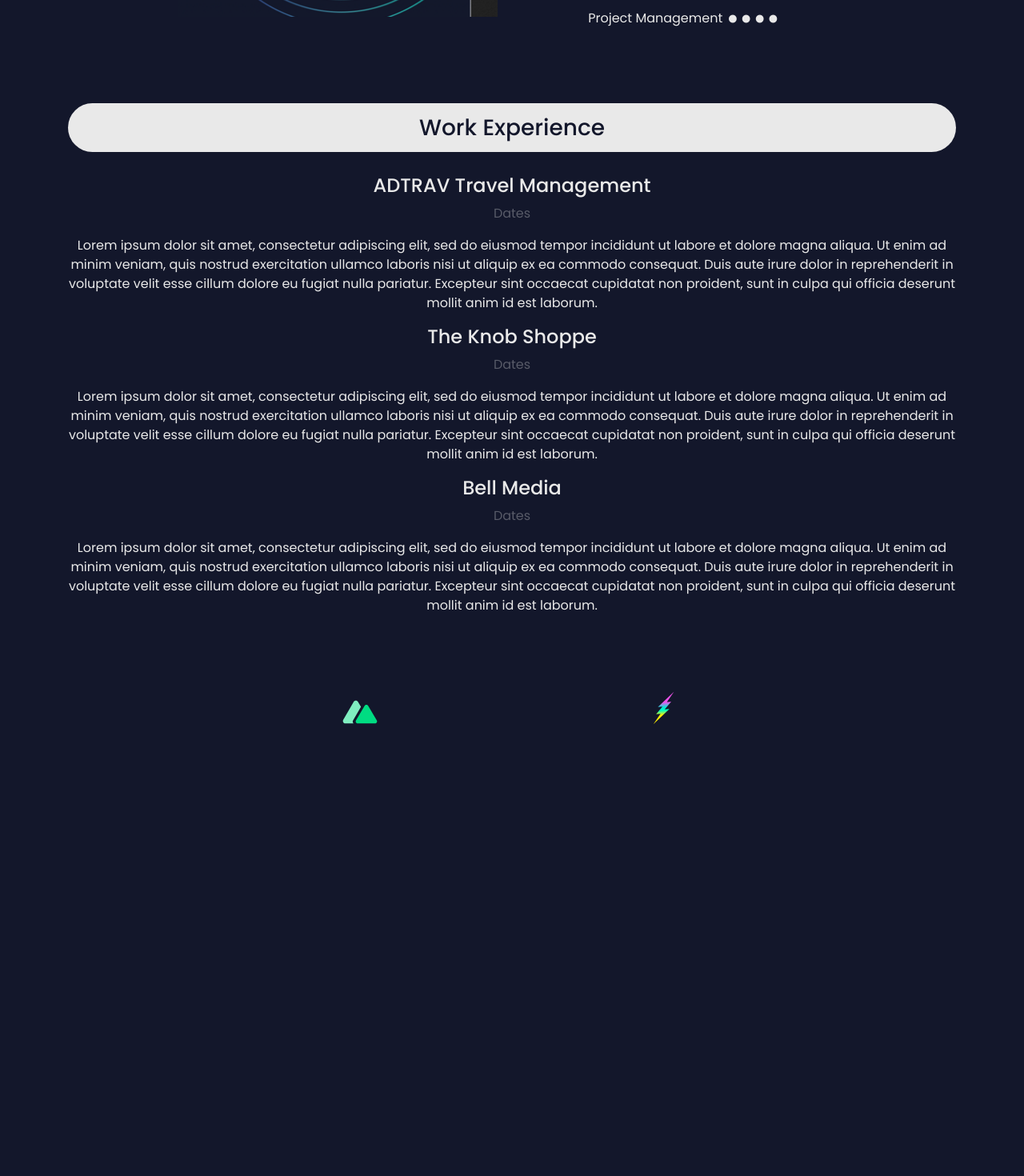
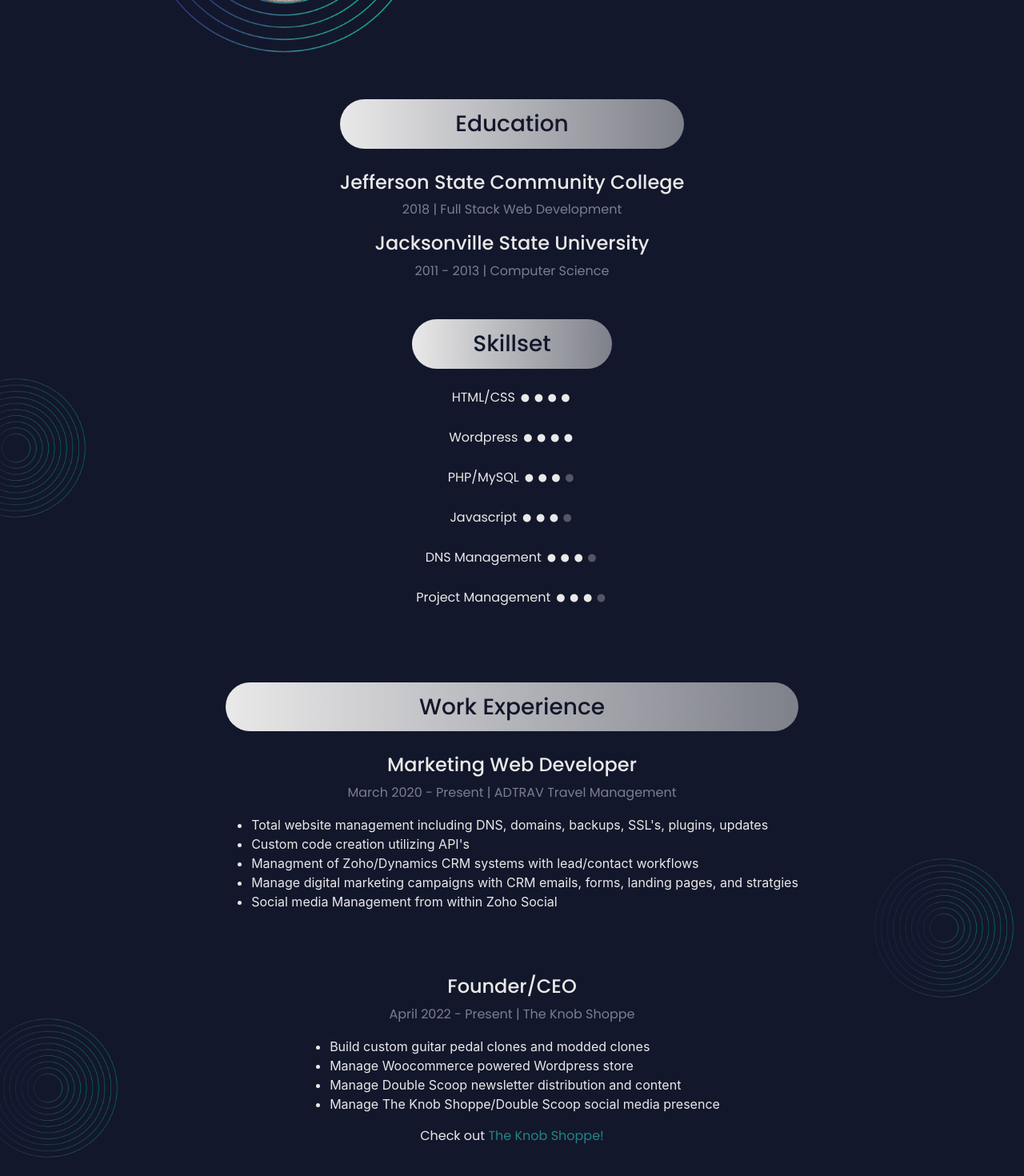
Before and after one commit to xcob/jacobsmith2023, a Nuxt app: page / in a window 1280 px wide. Shown: the part 340-1810 px from the top of the page at 80% size. Before the commit the page ends 1255 px from the top, so only its background shows below. Built offline with nearby package versions, Linux system fonts and the light colour scheme; some icons are missing.

Commit message:
work history, education, skills edits

```diff
--- a/components/attributes.vue
+++ b/components/attributes.vue
@@ -1,24 +1,36 @@
 <template>
-    <div id="attributesSection">
-        <!-- <span class="dotLoad">HTML <div></div><div></div><div></div><div></div>
-        </span> -->
-        <p class="dotLoad">HTML/CSS <span>.</span><span>.</span><span>.</span><span>.</span></p>
-        <p class="dotLoad">Wordpress <span>.</span><span>.</span><span>.</span><span>.</span></p>
-        <p class="dotLoad">PHP/MySQL <span>.</span><span>.</span><span>.</span><span>.</span></p>
-        <p class="dotLoad">Javascript <span>.</span><span>.</span><span>.</span><span>.</span></p>
-        <p class="dotLoad">DNS Management <span>.</span><span>.</span><span>.</span><span>.</span></p>
-        <p class="dotLoad">Project Management <span>.</span><span>.</span><span>.</span><span>.</span></p>
+    <div>
+          <b-container align-h="center" id="attributesSection">
+            <b-row align-h="center">
+                <b-col md="auto">
+            <h3 class="workExp">Skillset</h3>
+            <!-- <span class="dotLoad">HTML <div></div><div></div><div></div><div></div>
+            </span> -->
+            <p class="dotLoad">HTML/CSS <span>.</span><span>.</span><span>.</span><span>.</span></p>
+            <p class="dotLoad">Wordpress <span>.</span><span>.</span><span>.</span><span>.</span></p>
+            <p class="dotLoad lastDot">PHP/MySQL <span>.</span><span>.</span><span>.</span><span>.</span></p>
+            <p class="dotLoad lastDot">Javascript <span>.</span><span>.</span><span>.</span><span>.</span></p>
+            <p class="dotLoad lastDot">DNS Management <span>.</span><span>.</span><span>.</span><span>.</span></p>
+            <p class="dotLoad lastDot">Project Management <span>.</span><span>.</span><span>.</span><span>.</span></p>
+                </b-col>
+            </b-row>
+        </b-container>
     </div>
 </template>
 
 <style>
+
+.workExp{
+    text-align: center;
+}
 #attributesSection{
     text-align: center;
+    padding: 2em;
 }
 
 #attributesSection p{
     margin: 5px;
-    margin-top: -85px;
+    margin-top: -75px;
 }
 
 #attributesSection p:nth-child(1){
@@ -38,20 +50,22 @@
     }
 }
 
+@keyframes lastload {
+    0% {
+      opacity: .1;
+    }
+    50% {
+      opacity: .2;
+    }
+    100% {
+      opacity: .3;
+    }
+}
+
 .dotLoad span {
-  font-size: 80px;
+    font-size: 80px;
     animation-name: load;
     animation-duration: 1.8s;
-    animation-fill-mode: both;
-}
-.dotLoad div {
-    content: '*';
-    width: 20px;
-    height: 20px;
-    border-radius: 50%;
-    background-color: #e9e9e9;
-    animation-name: load;
-    animation-duration: 1.4s;
     animation-fill-mode: both;
 }
 
@@ -67,6 +81,12 @@
     animation-delay: .6s;
 }
 
+.lastDot span:nth-child(4) {
+    animation-name: lastload;
+    animation-duration: 1.8s;
+    animation-fill-mode: both;
+}
+
 /* .dotLoad:nth-child(4) span:nth-child(3){
     opacity: 0;
 } */
--- /dev/null
+++ b/components/edu-skills.vue
@@ -0,0 +1,8 @@
+<template>
+    <div>
+        <b-container align-h="center">
+            <b-row align-h="center"><Education/></b-row>
+            <b-row align-h="center"><Attributes/></b-row>
+        </b-container>
+    </div>
+</template>
--- /dev/null
+++ b/components/education.vue
@@ -0,0 +1,15 @@
+<template>
+    <div>
+        <b-container align-h="center">
+        <b-row align-h="center">
+            <b-col md="auto">
+                <h3 class="workExp">Education</h3>
+                <h4 class="workTitle">Jefferson State Community College</h4>
+                <p class="workDate">2018 | Full Stack Web Development</p>
+                <h4 class="workTitle">Jacksonville State University</h4>
+                <p class="workDate">2011 - 2013 | Computer Science</p>
+            </b-col>
+        </b-row>
+        </b-container>
+    </div>
+</template>
--- a/components/header.vue
+++ b/components/header.vue
@@ -2,13 +2,16 @@
   <div id="header-info">
     <b-container align-h="center">
       <b-row align-h="center">
-        <b-col md="auto"><b-img src="/roughheadshot.png" width="400px" alt="Fleek Logo Mark"></b-img></b-col>
-        <b-col md="auto" align-self="center">
+        <b-col><b-img src="/circles-and-headshot-web.png" width="400px" alt="Fleek Logo Mark"></b-img></b-col>
+        <b-col align-self="center">
           <h1>Jacob Smith</h1>
-          <h4>Web Developer & Digital Marketer</h4>
+          <h4>Software Engineer & Digital Marketer</h4>
+          <p>Developer at heart with a digital marketing mindset who is motivated by measurable results.
+            Active team-member and contributor when collaborating with distributed work-groups.
+            Experience in creating real world solutions for critical client issues and needs.
+          </p>
            <!-- <b-icon icon="bar-chart-fill"></b-icon>
            <b-icon-arrow-up></b-icon-arrow-up> -->
-           <Attributes />
         </b-col>
       </b-row>
     </b-container>
--- a/components/powerfooter.vue
+++ b/components/powerfooter.vue
@@ -2,13 +2,17 @@
     <div>
         <b-container id="powerfooter">
             <b-row align-h="center">
-                <b-col cols="4">
+                <b-col cols="12">
+                    <p>Powered By:</p>
                 <span></span> <svg width="50" height="50" viewBox="0 0 70 70" fill="none" xmlns="http://www.w3.org/2000/svg" alt="Nuxt"><path d="M31.4918 17.1505C29.8172 14.2712 25.6308 14.2712 23.9562 17.1505L5.70589 48.5305C4.03131 51.4099 6.12453 55.009 9.4737 55.009H23.7209C22.2898 53.7583 21.7598 51.5946 22.8428 49.7382L36.6648 26.0451L31.4918 17.1505Z" fill="#80EEC0"></path><path d="M43.0556 24.0338C44.4415 21.678 47.9061 21.678 49.292 24.0338L64.3957 49.7083C65.7816 52.0641 64.0493 55.0089 61.2775 55.0089H31.0701C28.2984 55.0089 26.566 52.0641 27.9519 49.7083L43.0556 24.0338Z" fill="#00DC82"></path></svg>
-                </b-col>
-                <b-col cols="4"><b-img src="/fleek-icon.png" fluid width="40%" alt="Fleek Logo Mark"></b-img></b-col>
+                <b-img src="/fleek-icon.png" fluid width="40%" alt="Fleek Logo Mark"></b-img></b-col>
             </b-row>
         </b-container>
+        <b-img src="/circles.png" id="circles-footer" fluid width="200%" alt="Circles"></b-img>
+        <b-img src="/circles.png" id="circles-footer2" fluid width="200%" alt="Circles"></b-img>
+        <b-img src="/circles.png" id="circles-footer3" fluid width="200%" alt="Circles"></b-img>
     </div>
+
 </template>
 
 <script>
@@ -26,4 +30,31 @@
     padding-top: 3em;
     text-align: center;
 }
+
+#circles-footer{
+  position: absolute;
+  z-index: -1;
+  left: -80px;
+  bottom: -200px;
+  opacity: .5;
+}
+
+#circles-footer2{
+  position: absolute;
+  z-index: -1;
+  left: -40px;
+  bottom: -1000px;
+  opacity: .5;
+}
+
+#circles-footer3{
+  position: absolute;
+  z-index: -1;
+  right: 0px;
+  bottom: -800px;
+  opacity: .5;
+  overflow-x: hidden;
+}
+
+
 </style>
--- a/components/workhistory.vue
+++ b/components/workhistory.vue
@@ -1,27 +1,43 @@
 <template>
-    <div id="work-info">
+    <div>
     <b-container align-h="center">
-      <b-row align-h="center">
+      <b-row align-h="center" class="workRow">
         <b-col md="auto">
-            <h3>Work Experience</h3>
-            <h4>ADTRAV Travel Management</h4>
-            <p class="workdate">Dates</p>
-            <p>Lorem ipsum dolor sit amet, consectetur adipiscing elit, sed do eiusmod tempor incididunt ut labore et dolore magna aliqua. Ut enim ad minim veniam, quis nostrud exercitation ullamco laboris nisi ut aliquip ex ea commodo consequat. Duis aute irure dolor in reprehenderit in voluptate velit esse cillum dolore eu fugiat nulla pariatur. Excepteur sint occaecat cupidatat non proident, sunt in culpa qui officia deserunt mollit anim id est laborum.</p>
-        </b-col>
+            <h3 class="workExp">Work Experience</h3>
+            <h4 class="workTitle">Marketing Web Developer</h4>
+            <p class="workDate">March 2020 - Present | ADTRAV Travel Management</p>
+            <ul>
+                <li>Total website management including DNS, domains, backups, SSL's, plugins, updates</li>
+                <li>Custom code creation utilizing API's</li>
+                <li>Managment of Zoho/Dynamics CRM systems with lead/contact workflows</li>
+                <li>Manage digital marketing campaigns with CRM emails, forms, landing pages, and stratgies</li>
+                <li>Social media Management from within Zoho Social</li>
+            </ul>
+            </b-col>
       </b-row>
-      <b-row align-h="center">
+      <b-row align-h="center" class="workRow">
         <b-col md="auto">
-            <h4>The Knob Shoppe</h4>
-            <p class="workdate">Dates</p>
-            <p>Lorem ipsum dolor sit amet, consectetur adipiscing elit, sed do eiusmod tempor incididunt ut labore et dolore magna aliqua. Ut enim ad minim veniam, quis nostrud exercitation ullamco laboris nisi ut aliquip ex ea commodo consequat. Duis aute irure dolor in reprehenderit in voluptate velit esse cillum dolore eu fugiat nulla pariatur. Excepteur sint occaecat cupidatat non proident, sunt in culpa qui officia deserunt mollit anim id est laborum.</p>
-        </b-col>
+            <h4 class="workTitle">Founder/CEO</h4>
+            <p class="workDate">April 2022 - Present | The Knob Shoppe</p>
+            <ul>
+                <li>Build custom guitar pedal clones and modded clones</li>
+                <li>Manage Woocommerce powered Wordpress store</li>
+                <li>Manage Double Scoop newsletter distribution and content</li>
+                <li>Manage The Knob Shoppe/Double Scoop social media presence</li>
+            </ul>
+            <p style="text-align: center;">Check out <a href="https://theknobshoppe.com/" style="color: #208587;" target="_blank">The Knob Shoppe!</a></p>
+            </b-col>
       </b-row>
-      <b-row align-h="center">
+      <b-row align-h="center" class="workRow">
         <b-col md="auto">
-            <h4>Bell Media</h4>
-            <p class="workdate">Dates</p>
-            <p>Lorem ipsum dolor sit amet, consectetur adipiscing elit, sed do eiusmod tempor incididunt ut labore et dolore magna aliqua. Ut enim ad minim veniam, quis nostrud exercitation ullamco laboris nisi ut aliquip ex ea commodo consequat. Duis aute irure dolor in reprehenderit in voluptate velit esse cillum dolore eu fugiat nulla pariatur. Excepteur sint occaecat cupidatat non proident, sunt in culpa qui officia deserunt mollit anim id est laborum.</p>
-        </b-col>
+            <h4 class="workTitle">Website Support Specialist</h4>
+            <p class="workDate">Nov. 2018 - March 2020 | High Level Marketing (Formerly Bell Media)</p>
+            <ul>
+                <li>Launch and QA custom Wordpress sites</li>
+                <li>Create custom functionality for new and existing client websites</li>
+                <li>Maintain, update, and bugfix existing client websites</li>
+            </ul>
+            </b-col>
       </b-row>
 
     </b-container>
@@ -30,21 +46,52 @@
 </template>
 
 <style>
+
+@keyframes headerAnimate {
+     0%{background-position:91% 100%}
+    100%{background-position:10% 0%}
+}
+
+
+.workTitle{
+    text-align: center;
+}
+
+.workExp{
+    text-align: center;
+}
+
+.workDate{
+    text-align: center;
+    color: #7a7e92;
+}
+
+.workRow{
+    padding: 2em;
+}
+
 #work-info{
-    text-align: center;
+    text-align: left;
     padding: 2em;
   }
 
+#work-info li{
+    margin: 10px 0px;
+}
 
-#work-info h3{
-    background-color: #e9e9e9;
+
+.workExp{
+    animation: headerAnimate ease;
+    animation-duration: 1.5s;
+    background: linear-gradient(to left, #13172B, #e9e9e9);
+    background-size: 200% 200%;
     color: #13172B;
     padding: .5em;
     border-radius: 2em;
     margin-bottom: 1em;
 }
 
-.workdate {
-    color: #585B68;
-}
+
+
+
 </style>
--- a/pages/index.vue
+++ b/pages/index.vue
@@ -1,6 +1,7 @@
 <template>
   <div>
     <Header />
+    <Edu-skills />
     <Workhistory />
   </div>
 </template>
```
Also changed, not shown: static/circles-and-headshot-web.png (added), static/circles.png (added).
